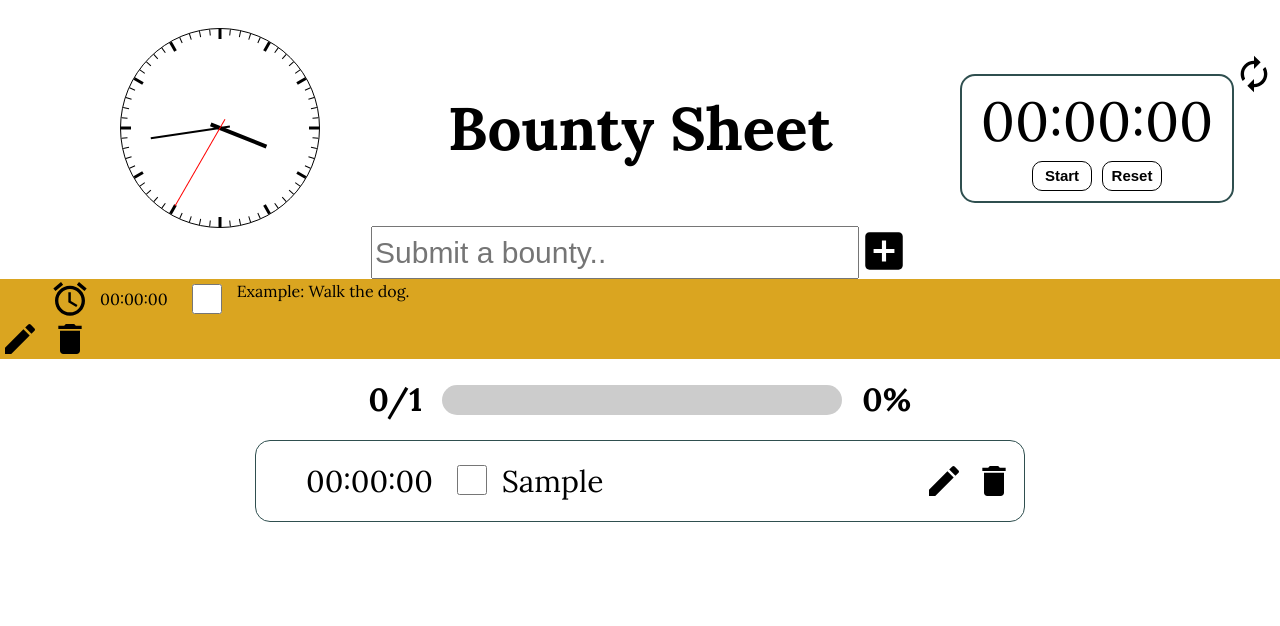
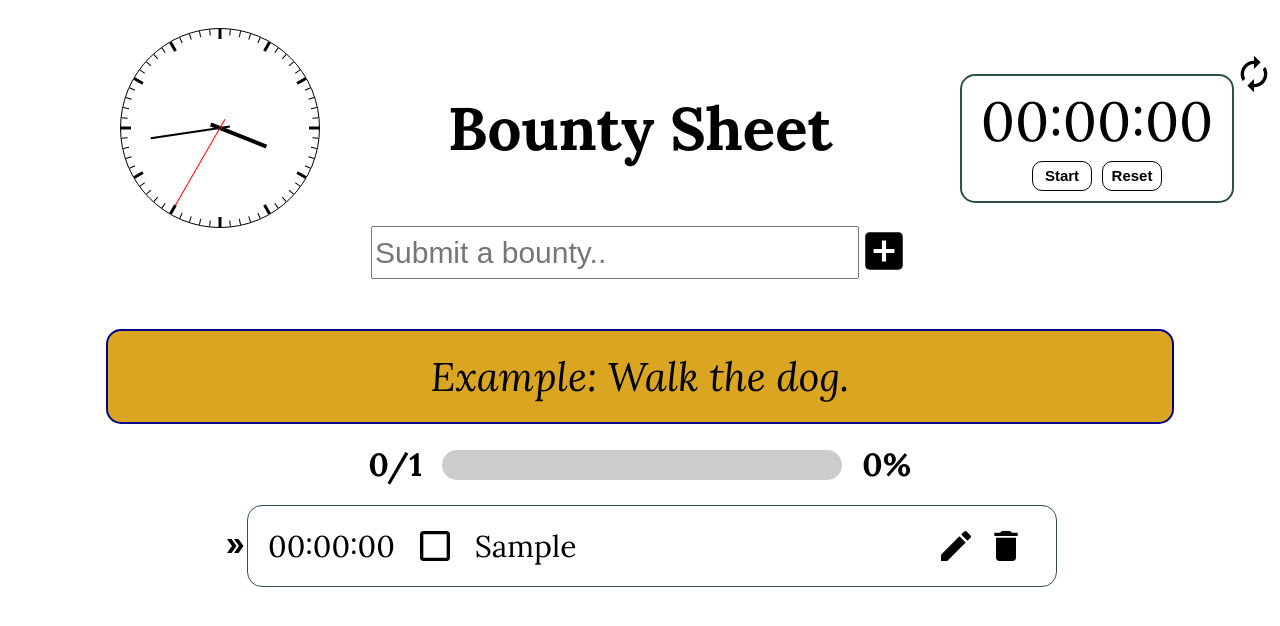
Before and after one commit to taujeng/bountysheet, a React (Create React App) app: page / in a window 1280 px wide. Both pictures are taken after typing "Sample" into the empty fields and a click on the button 884 px from the left and 252 px from the top of the page. Shown: the top 626 px of the page. Built offline with nearby package versions, Linux system fonts and the light colour scheme.

Commit message:
Using icon as checkbox instead of HTML.

```diff
--- a/src/Components/Bounty/Bounty.jsx
+++ b/src/Components/Bounty/Bounty.jsx
@@ -1,7 +1,15 @@
 import React, { useState } from 'react';
 import timeFormat from '../timeFormat';
 import './bounty.css';
-import { DoubleArrow, Edit, Delete, Alarm } from '@mui/icons-material/';
+import {
+  DoubleArrow,
+  Edit,
+  Delete,
+  Alarm,
+  CheckBox,
+  CheckBoxOutlineBlank,
+  StarBorder,
+} from '@mui/icons-material/';
 
 const Bounty = ({
   item,
@@ -21,6 +29,8 @@ const Bounty = ({
   if (completed && current) setCurrentBounty(0);
 
   return (
+    <div className="bounty-outer">
+      <DoubleArrow onClick={() => setCurrentBounty(current ? '' : item.id)} />
       <div
         className={current ? 'current-container' : 'bounty-container'}
         onMouseEnter={() => setHover(true)}
@@ -35,39 +45,57 @@ const Bounty = ({
         )}
         <div className="bounty">
           {current ? (
-          <Alarm className="bounty-button" onClick={() => handleTime(item.id)}>
+            <Alarm
+              className="bounty-button"
+              onClick={() => handleTime(item.id)}
+            >
               Save Time
             </Alarm>
           ) : null}
           <div className="bounty-time">
             {hours}:{minutes}:{seconds}
           </div>
-        <label
-          style={{ textDecoration: item.completed ? 'line-through' : null }}
-        >
-          <input
-            style={{ height: '30px', width: '30px' }}
-            type="checkbox"
-            checked={item.completed}
-            onChange={() => handleCheckBox(item.id)}
+          {item.completed ? (
+            <CheckBox
+              className="bounty-button"
+              onClick={() => handleCheckBox(item.id)}
             />
+          ) : (
+            <CheckBoxOutlineBlank
+              className="bounty-button"
+              onClick={() => handleCheckBox(item.id)}
+            />
+          )}
+          <div className="bounty-task">
             {edit ? (
-            <input
+              <textarea
+                className="bounty-edit"
                 value={item.task}
                 onChange={(e) => handleEdit(item.id, e.target.value)}
               />
             ) : (
-            item.task
+              <div
+                className="bounty-edit"
+                style={{
+                  textDecoration: item.completed ? 'line-through' : null,
+                }}
+              >
+                {item.task}
+              </div>
             )}
-        </label>
+          </div>
         </div>
         <div className="button-container">
           <Edit className="bounty-button" onClick={() => setEdit(!edit)}>
             {!edit ? 'Edit' : 'Save'}
           </Edit>
-        <Delete className="bounty-button" onClick={() => handleDelete(item.id)}>
+          <Delete
+            className="bounty-button"
+            onClick={() => handleDelete(item.id)}
+          >
             Remove
           </Delete>
+        </div>
       </div>
     </div>
   );
--- a/src/Components/Bounty/bounty.css
+++ b/src/Components/Bounty/bounty.css
@@ -1,7 +1,36 @@
+.bounty-outer{
+  width: 100%;
+  display: flex;
+  justify-content: center;
+  align-items: center;
+  font-size: 30px;
+
+}
+
 
 .current-container {
-  width: 100%;
+  width: 80%;
   background-color: goldenrod;
+  display: flex;
+  align-items: center;
+  justify-content: space-between;
+  font-size: 40px;
+  margin-top: 50px;
+  padding: 20px;
+  border: 2px darkblue solid;
+  border-radius: 15px;
+}
+
+.current-container.example {
+  display: flex;
+  justify-content: center;
+  align-items: center;
+
+}
+
+.current-container .bounty label input {
+  height: 45px;
+  width: 45px;
 }
 
 .current-container .bounty-button {
@@ -11,13 +40,12 @@
 }
 
 .bounty-container {
-  width: 60%;
   display: flex;
   justify-content: space-between;
-  font-size: 30px;
   border: 1px darkslategrey solid;
   border-radius: 15px;
-  padding: 20px 0;
+  padding: 20px 20px;
+  width: 60%;
 }
 
 #double-arrow {
@@ -35,8 +63,10 @@
 .bounty {
   display: flex;
   align-items: center;
-  padding-left: 50px;
+  /* padding-left: 50px; */
+  width: 70%;
 }
+
 
 .bounty .bounty-time {
   padding-right: 20px;
@@ -44,19 +74,59 @@
 
 .bounty label {
   display: flex;
+  width: 100%;
+  font-size: 30px;
 }
 
-.bounty label input {
+/* .bounty label input {
   margin-right: 15px;
-}
+  height: 30px;
+  width: 30px;
+} */
+
+/* .bounty label .bounty-task {
+  font-size: 30px;
+  width: 100%;
+} */
 
 .button-container{
   display: flex;
+  flex-direction: row;
   align-items: center;
 }
 
-.button-container .bounty-button {
+.bounty .bounty-button {
   cursor: pointer;
   padding-right: 10px;
   font-size: 40px;
 }
+
+.bounty-container .bounty-task {
+  /* text-overflow: hidden;
+  overflow: hidden; */
+  /* word-wrap: break-word; */
+  inline-size: 95%;
+  /* overflow: hidden; */
+  overflow-wrap: break-word;
+  text-overflow: ellipsis;
+}
+
+.bounty-container #bounty-checkbox {
+  height: 30px;
+  width: 30px;
+}
+
+
+.bounty-container .bounty-edit {
+  width: 100%;
+  font-size: 30px;
+  margin-left: 10px;
+  /* word-wrap: break-word; */
+
+}
+
+.bounty-container .bounty-button {
+  cursor: pointer;
+  padding-right: 10px;
+  font-size: 40px;
+}
--- a/src/Components/BountyList/BountyList.jsx
+++ b/src/Components/BountyList/BountyList.jsx
@@ -1,6 +1,7 @@
 import React, { useState, useReducer } from 'react';
 import Bounty from '../Bounty/Bounty';
 import './bountyList.css';
+import '../Bounty/bounty.css';
 import Meter from '../Meter/Meter';
 import listReducer from './listReducer';
 import AddBoxIcon from '@mui/icons-material/AddBox';
@@ -10,7 +11,7 @@ const BountyList = ({ time }) => {
 
   const [form, setForm] = useState('');
   const [listId, setListId] = useState(1); // ea item in the list gets an id
-  const [currentBounty, setCurrentBounty] = useState(); // contains id
+  const [currentBounty, setCurrentBounty] = useState(0); // contains id
 
   // const id = list.length;  -> doesn't work once you add the remove function
 
@@ -20,7 +21,7 @@ const BountyList = ({ time }) => {
   // });
   // console.log(list)
 
-  // current bounty info:
+  // current bounty info: *@array
   let current = list.filter((item) => item.id === currentBounty);
   // remaining bounties:
   let sideBounty = list.filter((item) => item.id !== currentBounty);
@@ -98,16 +99,9 @@ const BountyList = ({ time }) => {
           handleTime={handleTime}
         />
       ) : (
-        <Bounty
-          key={10}
-          item={{ id: 0, task: 'Example: Walk the dog.', time: 0 }}
-          handleCheckBox={handleCheckBox}
-          handleDelete={handleDelete}
-          handleEdit={handleEdit}
-          setCurrentBounty={setCurrentBounty}
-          current={true}
-          handleTime={handleTime}
-        />
+        <div className="current-container example">
+          <em>Example: Walk the dog.</em>
+        </div>
       )}
       <div className="meter-container">
         <h1>
```
Lines whose indentation alone changed are shown as unchanged.
